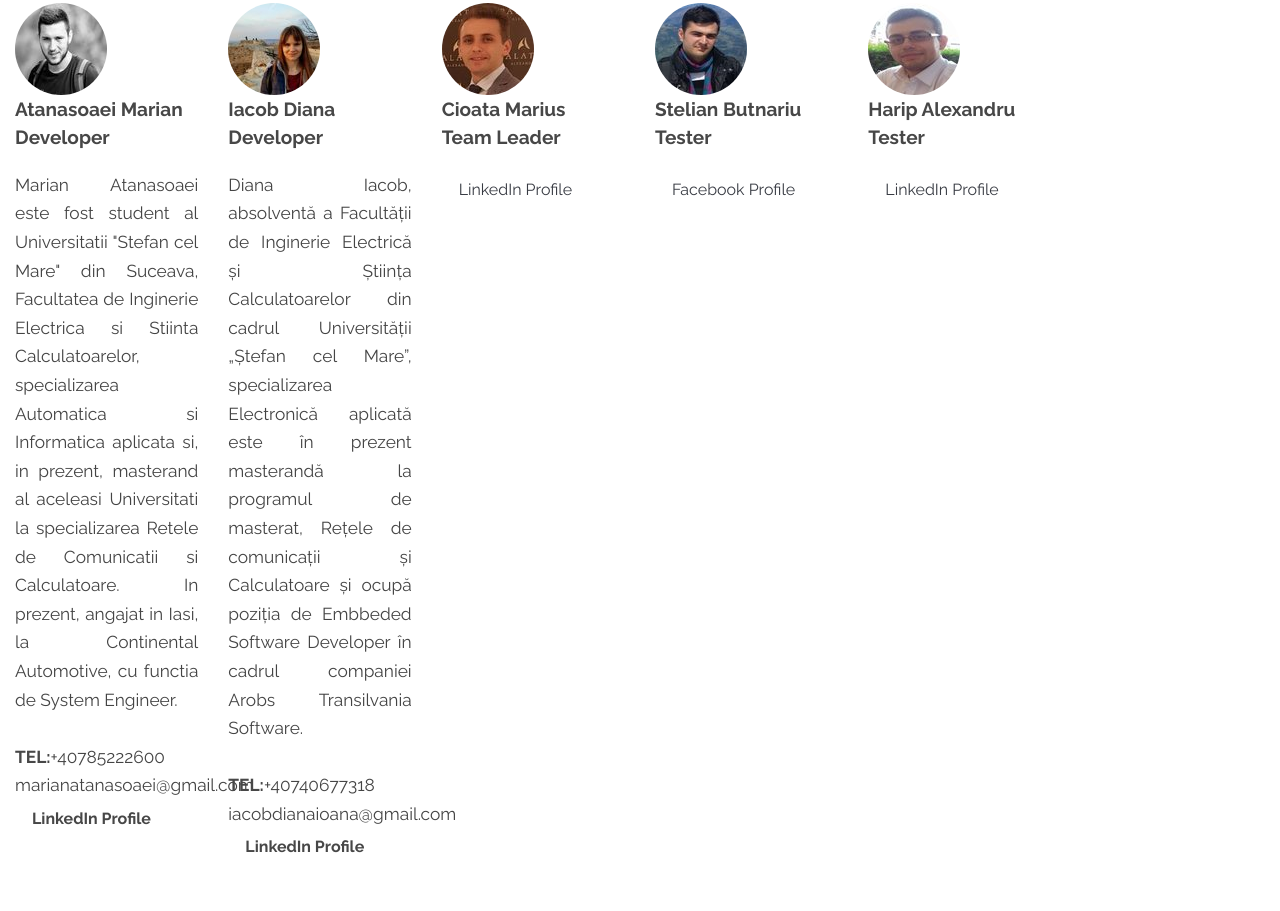
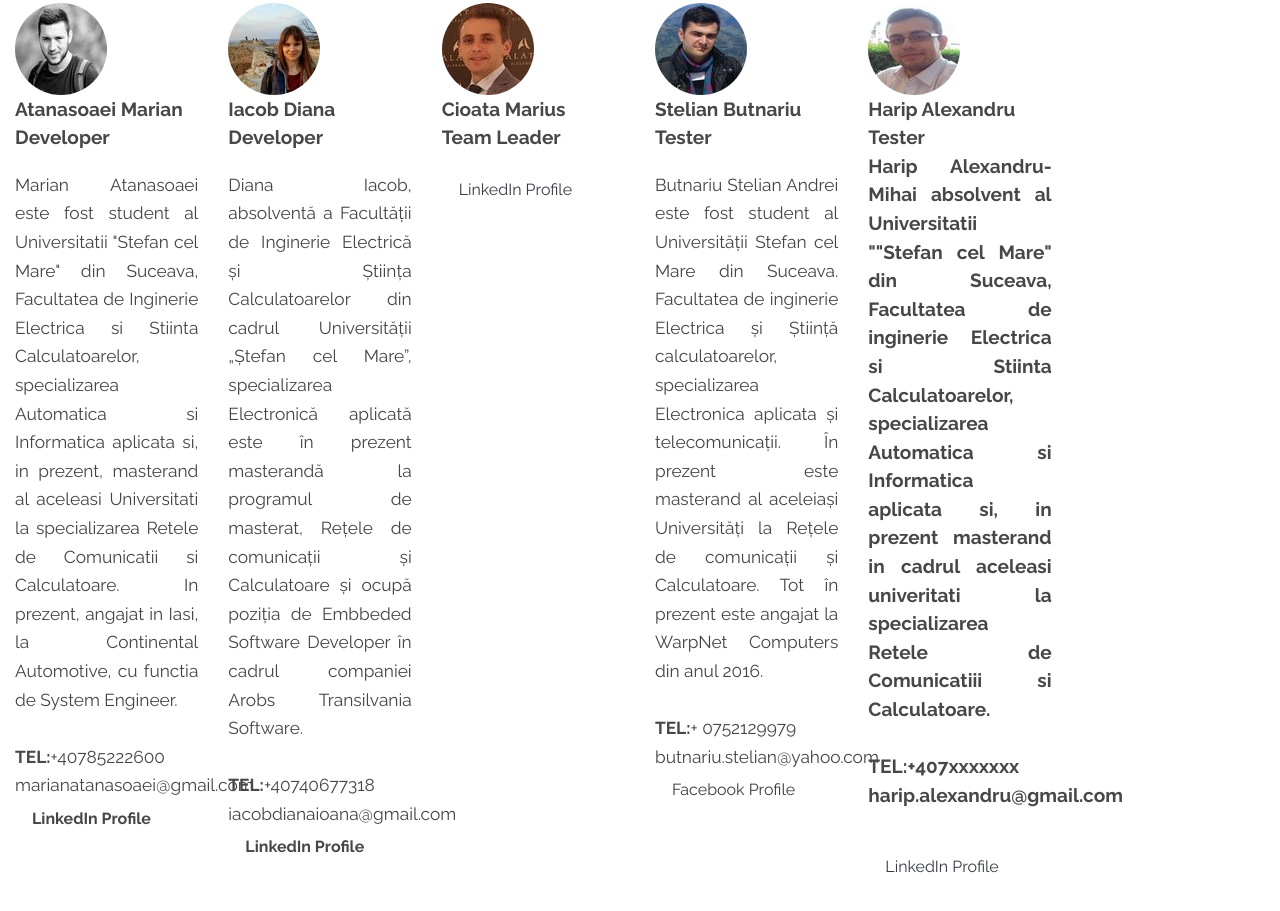
Before and after one commit to marianatanasoaei/AMD_Team_Project, a plain HTML site: page aboutus.html in a window 1280 px wide. Shown: the part 591-1502 px from the top of the page. Drawn offline with Linux system fonts and the light colour scheme.

Commit message:
Update aboutus.html

```diff
--- a/aboutus.html
+++ b/aboutus.html
@@ -95,7 +95,12 @@
 				Tester
 			</h4>
 
-			<p>
+			<p align="justify 	">
+			    Butnariu Stelian Andrei este fost student al Universității Stefan cel Mare din Suceava. Facultatea de inginerie Electrica și Știință calculatoarelor, specializarea  Electronica aplicata și telecomunicații. În prezent este masterand al aceleiași Universități la Rețele de comunicații  și Calculatoare. Tot în prezent este angajat la WarpNet Computers din anul 2016. <br><br>
+				<b>TEL:</b>+ 0752129979<br>
+				butnariu.stelian@yahoo.com
+
+<br>
 				<a class="btn" href="https://www.facebook.com/Butnariu.Stelian">Facebook Profile</a>
 			</p>
 		</div>
@@ -104,8 +109,14 @@
 			<h4>
 				Harip Alexandru<br>
 				Tester
+			<p align="justify">
+			    Harip Alexandru-Mihai absolvent al Universitatii ""Stefan cel Mare" din Suceava, Facultatea de inginerie Electrica si Stiinta Calculatoarelor, specializarea Automatica si Informatica aplicata si, in prezent masterand  in cadrul aceleasi univeritati la specializarea Retele de Comunicatiii si Calculatoare. <br><br>
+				<b>TEL:</b>+407xxxxxxx<br>
+				harip.alexandru@gmail.com
+
+<br>
 						</h4>
-			<p>
+
 				<a class="btn" href="https://www.linkedin.com/in/alexandru-mihai-harip-ab0262153/">LinkedIn Profile</a>
 			</p>
 		</div>
```
